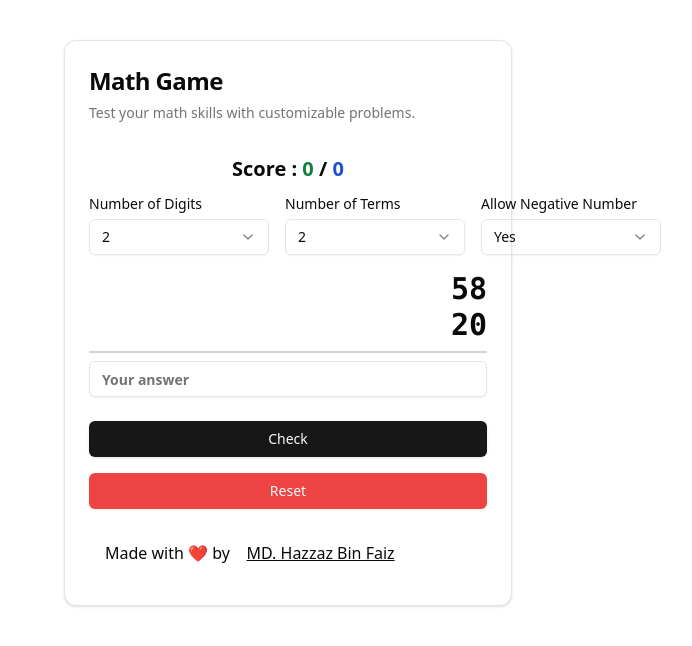
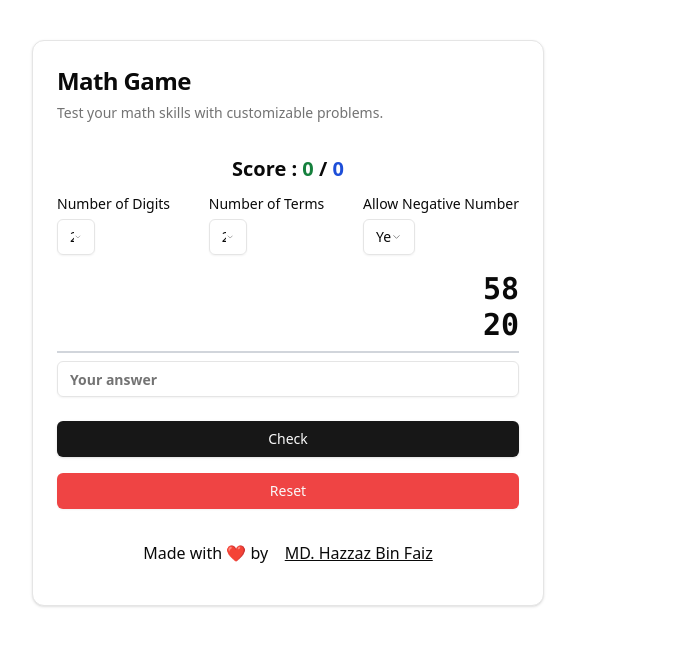
Before and after one commit to HazzazBinFaiz/seimple-math-game, a React (Vite) app: page / in a window 1280 px wide. Shown: the top 646 px of the page, without its empty margins (352-1044 px from the left). Built offline with nearby package versions, Linux system fonts and the light colour scheme.

Commit message:
Update App.tsx

```diff
--- a/src/App.tsx
+++ b/src/App.tsx
@@ -91,7 +91,7 @@ export default function MathGame() {
         return;
     }
     setAllowNegative(value)
-    setCurrentProblem(generateProblem(numDigits, parseInt(value, 10), value == 'Yes'));
+    setCurrentProblem(generateProblem(numDigits, numTerms, value == 'Yes'));
     setTotalScore(0);
     setScore(0);
   }
@@ -102,7 +102,7 @@ export default function MathGame() {
   }, [])
 
   return (
-    <Card className={`w-full max-w-md mx-auto mt-10 ring-4 ${ showFeedback !== null ? (isCorrect ? 'ring-green-600' : 'ring-red-600') : 'ring-transparent' }`}>
+    <Card className={`w-full max-w-lg mx-auto mt-10 ring-4 ${ showFeedback !== null ? (isCorrect ? 'ring-green-600' : 'ring-red-600') : 'ring-transparent' }`}>
       <CardHeader>
         <CardTitle className="text-2xl font-bold">Math Game</CardTitle>
         <CardDescription>Test your math skills with customizable problems.</CardDescription>
@@ -115,7 +115,7 @@ export default function MathGame() {
           <div className="space-y-1">
             <Label htmlFor="numDigits">Number of Digits</Label>
             <Select value={numDigits.toString()} onValueChange={handleNumDigitsChange}>
-              <SelectTrigger className="w-[180px]">
+              <SelectTrigger className="w-1/3">
                 <SelectValue placeholder="Number of Digits" />
               </SelectTrigger>
               <SelectContent>
@@ -130,7 +130,7 @@ export default function MathGame() {
           <div className="space-y-1">
             <Label htmlFor="numTerms">Number of Terms</Label>
             <Select value={numTerms.toString()} onValueChange={handleNumTermsChange}>
-              <SelectTrigger className="w-[180px]">
+              <SelectTrigger className="w-1/3">
                 <SelectValue placeholder="Number of Terms" />
               </SelectTrigger>
               <SelectContent>
@@ -145,7 +145,7 @@ export default function MathGame() {
           <div className="space-y-1">
             <Label htmlFor="allowNegative">Allow Negative Number</Label>
             <Select value={allowNegative.toString()} onValueChange={handleAllowNegativeChange}>
-              <SelectTrigger className="w-[180px]">
+              <SelectTrigger className="w-1/3">
                 <SelectValue placeholder="Allow Negative Number" />
               </SelectTrigger>
               <SelectContent>
@@ -188,7 +188,7 @@ export default function MathGame() {
         <Button className="w-full mt-4" variant={'destructive'} onClick={reset}>
           Reset
         </Button>
-        <CardFooter className="p-4 text-center w-full">
+        <CardFooter className="p-4 text-center justify-center w-full">
           Made with ❤️ by &nbsp; &nbsp;<a className="underline" target="_blank" href="https://github.com/HazzazBinFaiz">MD. Hazzaz Bin Faiz</a>
         </CardFooter>
       </CardContent>
```
